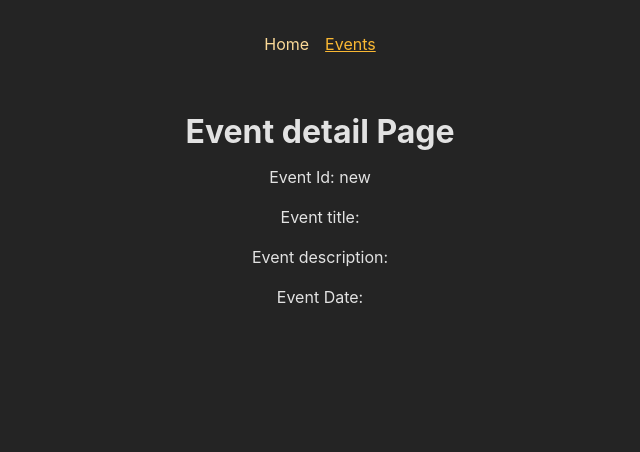
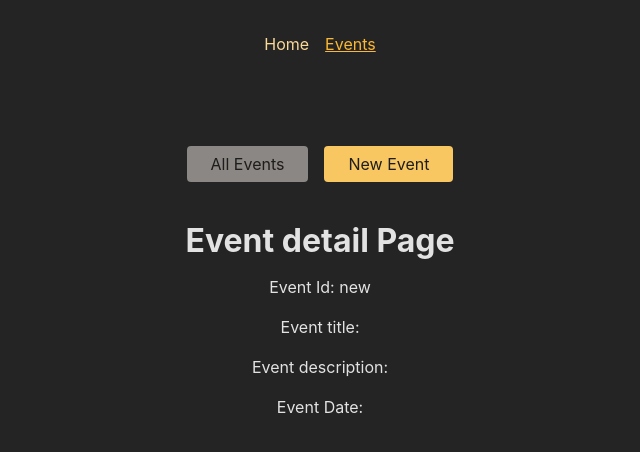
Before and after one commit to chchch928/event-app202502, a React (Vite) app: page /events/new in a window 1280 px wide. Shown: the top 452 px of the page, without its empty margins (320-960 px from the left). Built offline with nearby package versions, Linux system fonts and the light colour scheme; no server answers.

Commit message:
#5_이벤트레이아웃 중첩 라우팅

```diff
--- /dev/null
+++ b/src/layout/EventLayout.jsx
@@ -0,0 +1,14 @@
+import React from 'react';
+import EventsNavigation from './EventsNavigation';
+import { Outlet } from 'react-router-dom';
+
+const EventLayout = () => {
+  return (
+    <>
+      <EventsNavigation />
+      <Outlet />
+    </>
+  );
+};
+
+export default EventLayout;
--- /dev/null
+++ b/src/layout/EventsNavigation.jsx
@@ -0,0 +1,33 @@
+import styles from './EventsNavigation.module.scss';
+import { NavLink } from 'react-router-dom';
+
+const EventsNavigation = () => {
+  const activeClassFn = ({ isActive }) => {
+    return isActive ? styles.active : undefined;
+  };
+  return (
+    <header className={styles.header}>
+      <nav>
+        <ul className={styles.list}>
+          <li>
+            <NavLink
+              to='/events'
+              className={activeClassFn}
+              end>
+              All Events
+            </NavLink>
+          </li>
+          <li>
+            <NavLink
+              to='/events/new'
+              className={activeClassFn}>
+              New Event
+            </NavLink>
+          </li>
+        </ul>
+      </nav>
+    </header>
+  );
+};
+
+export default EventsNavigation;
--- /dev/null
+++ b/src/layout/EventsNavigation.module.scss
@@ -0,0 +1,24 @@
+.header {
+    padding: 2rem;
+    display: flex;
+    justify-content: center;
+  }
+
+  .list {
+    display: flex;
+    gap: 1rem;
+
+    a {
+      background-color: var(--color-gray-500);
+      color: var(--color-gray-900);
+      padding: 0.5rem 1.5rem;
+      border-radius: 4px;
+      text-decoration: none;
+
+      &:hover,
+      &:active,
+      &.active {
+        background-color: var(--color-primary-600);
+      }
+    }
+  }
--- a/src/routes/route-config.jsx
+++ b/src/routes/route-config.jsx
@@ -4,6 +4,7 @@ import HomePage from "../pages/HomePage";
 import EventsPage from "../pages/EventsPage";
 import RootLayout from "../layout/rootLayout";
 import EventDetailPage from "../pages/EventDetailPage";
+import EventLayout from "../layout/EventLayout";
 
 const router = createBrowserRouter([
   {
@@ -17,14 +18,21 @@ const router = createBrowserRouter([
 
       },
       {
-        path: '/events',
-        element: <EventsPage/>,
+        path:'/events',
+        element: <EventLayout />,
+        children: [
+          {
+            index: true,
+            element: <EventsPage/>,
 
-      },
-      {
-        path: '/events/:eventId',
-        element: <EventDetailPage />
+          },
+          {
+            path: ':eventId',
+            element: <EventDetailPage />
+          }
+        ],
       }
+
 
 
     ]
```
